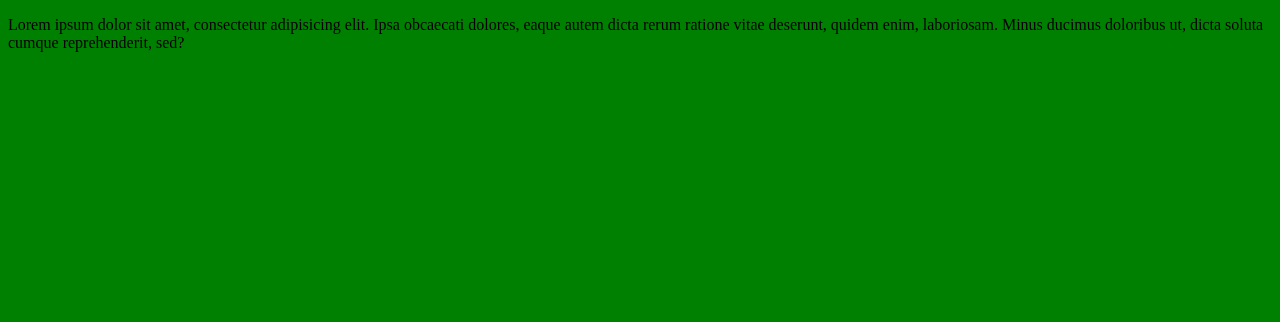
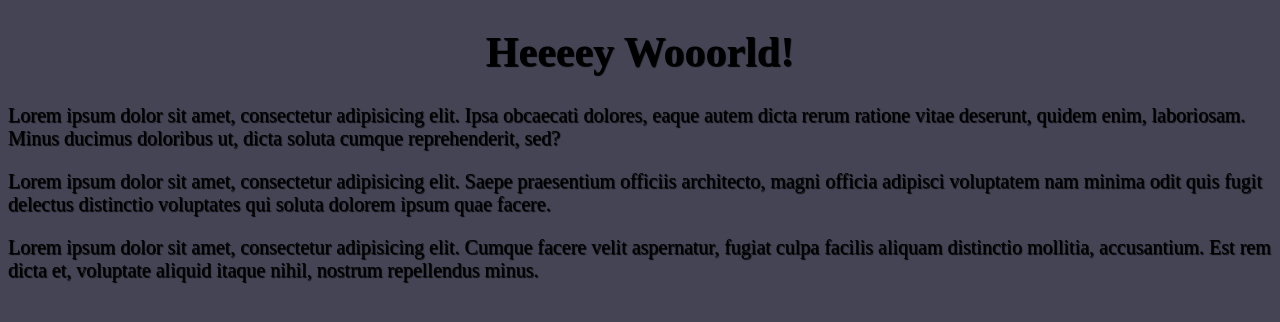
Before and after one commit to LovluNaSlove/site, a plain HTML site: page index.html in a window 1280 px wide. Drawn offline with Linux system fonts and the light colour scheme.

Commit message:
set font sizes

```diff
--- a/index.html
+++ b/index.html
@@ -6,6 +6,14 @@
     <link rel="stylesheet" href="style.css">
 </head>
 <body>
-    <p>Lorem ipsum dolor sit amet, consectetur adipisicing elit. Ipsa obcaecati dolores, eaque autem dicta rerum ratione vitae deserunt, quidem enim, laboriosam. Minus ducimus doloribus ut, dicta soluta cumque reprehenderit, sed?</p>
+   <h1>Heeeey Wooorld!</h1>
+   <div>
+     <p>Lorem ipsum dolor sit amet, consectetur adipisicing elit. Ipsa obcaecati dolores, eaque autem dicta rerum ratione vitae deserunt, quidem enim, laboriosam. Minus ducimus doloribus ut, dicta soluta cumque reprehenderit, sed?</p>
+   </div>
+   <div>
+       <p>Lorem ipsum dolor sit amet, consectetur adipisicing elit. Saepe praesentium officiis architecto, magni officia adipisci voluptatem nam minima odit quis fugit delectus distinctio voluptates qui soluta dolorem ipsum quae facere.</p>
+       <p>Lorem ipsum dolor sit amet, consectetur adipisicing elit. Cumque facere velit aspernatur, fugiat culpa facilis aliquam distinctio mollitia, accusantium. Est rem dicta et, voluptate aliquid itaque nihil, nostrum repellendus minus.</p>
+   </div>
+
 </body>
 </html>
--- a/style.css
+++ b/style.css
@@ -1,6 +1,13 @@
 body {
-    background: green;
+    background: #445;
 }
 h1 {
-    font-size: 80px;
+    font-size: 42px;
+    text-shadow: 1px 1px 1px ;
+    text-align: center;
 }
+
+body div p {
+    font-size: 20px;
+    text-shadow: 1px 1px 1px ;
+}
```
